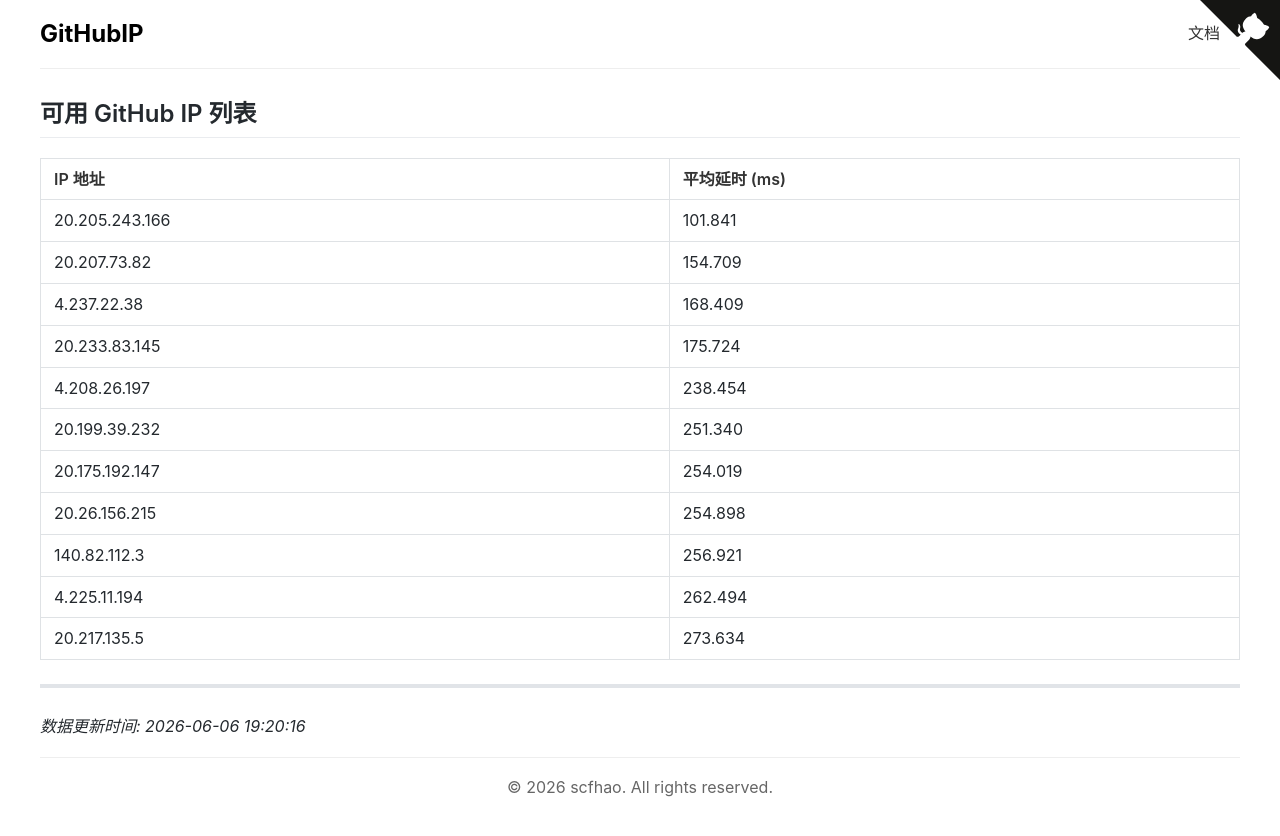
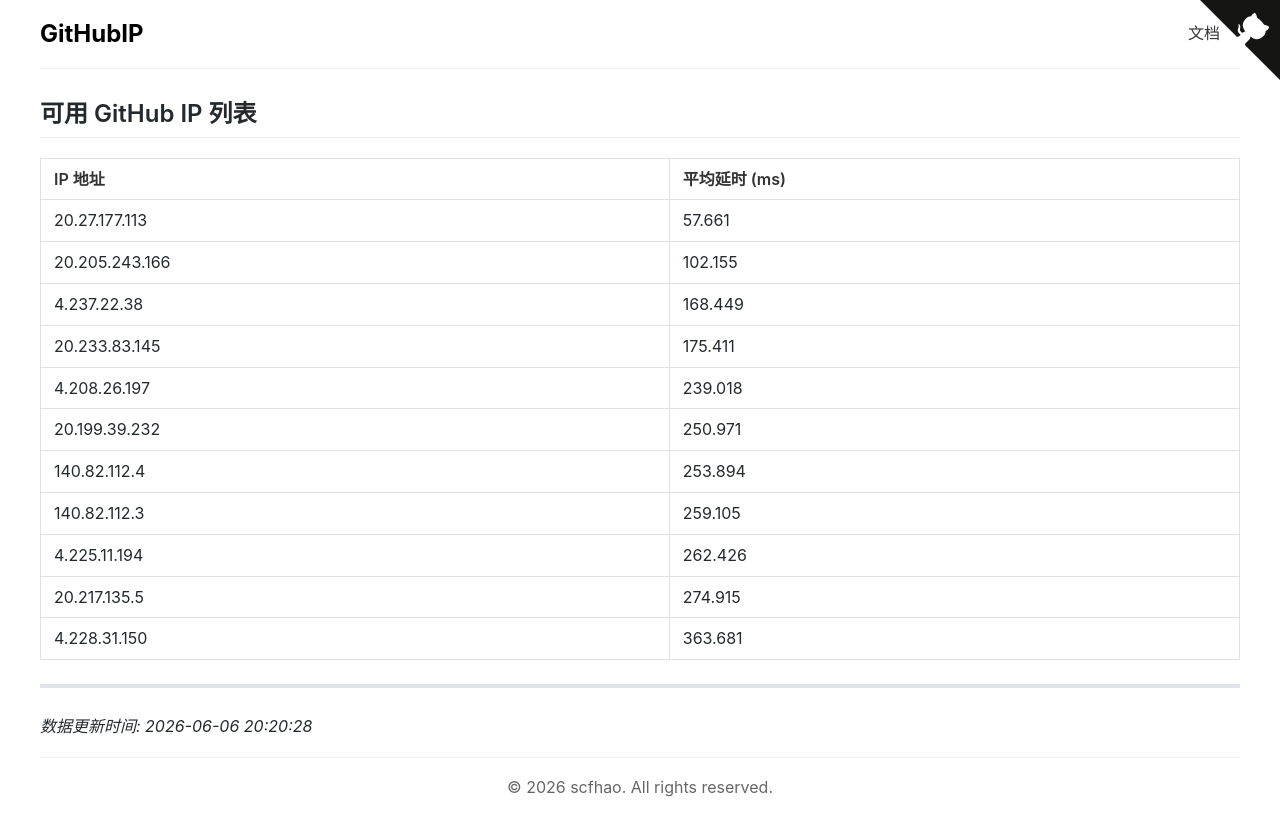
Before and after one commit to scfhao/GitHubIP, a Jekyll site: the page built from index.md, in a window 1280 px wide. Shown: the top 836 px of the page. Built offline with Jekyll 4.4.1, drawn with Linux system fonts in a browser that asks for light colours.

Commit message:
自动脚本执行 - 2026-06-06 20:20:28

```diff
--- a/index.md
+++ b/index.md
@@ -1,25 +1,25 @@
 ---
 layout: home
 title: GitHub IP 列表
-date: 2026-06-06 19:20:16
+date: 2026-06-06 20:20:28
 ---
 
 ## 可用 GitHub IP 列表
 
 | IP 地址 | 平均延时 (ms) |
 |---------|--------------|
-| 20.205.243.166 | 101.841 |
-| 20.207.73.82 | 154.709 |
-| 4.237.22.38 | 168.409 |
-| 20.233.83.145 | 175.724 |
-| 4.208.26.197 | 238.454 |
-| 20.199.39.232 | 251.340 |
-| 20.175.192.147 | 254.019 |
-| 20.26.156.215 | 254.898 |
-| 140.82.112.3 | 256.921 |
-| 4.225.11.194 | 262.494 |
-| 20.217.135.5 | 273.634 |
+| 20.27.177.113 | 57.661 |
+| 20.205.243.166 | 102.155 |
+| 4.237.22.38 | 168.449 |
+| 20.233.83.145 | 175.411 |
+| 4.208.26.197 | 239.018 |
+| 20.199.39.232 | 250.971 |
+| 140.82.112.4 | 253.894 |
+| 140.82.112.3 | 259.105 |
+| 4.225.11.194 | 262.426 |
+| 20.217.135.5 | 274.915 |
+| 4.228.31.150 | 363.681 |
 
 ---
 
-*数据更新时间: 2026-06-06 19:20:16*
+*数据更新时间: 2026-06-06 20:20:28*
```
